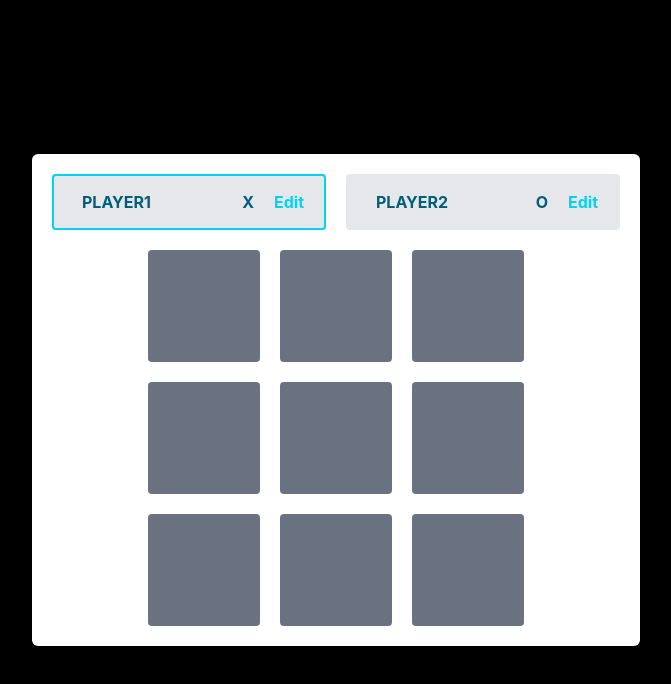
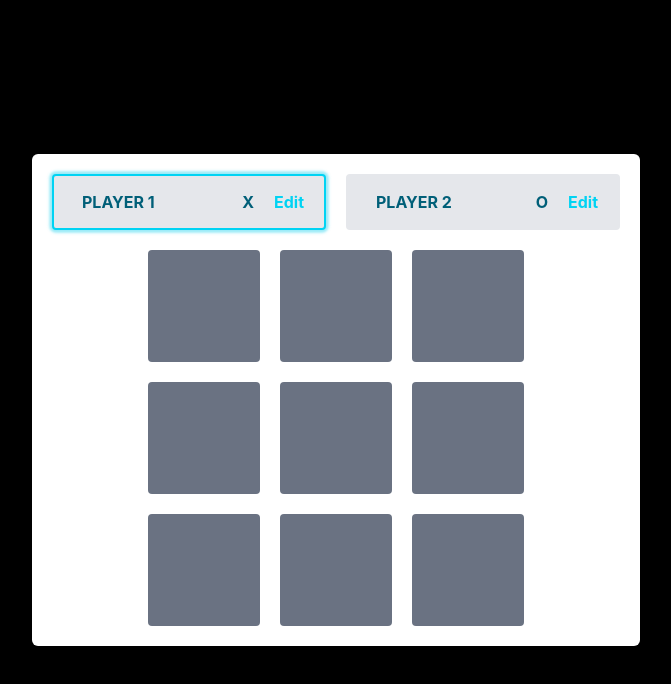
Before and after one commit to hadis2000/lets-play, a React (Vite) app: page / in a window 1280 px wide. Shown: the top 684 px of the page, without its empty margins (304-975 px from the left). Built offline with nearby package versions, Linux system fonts and the light colour scheme; a web font is replaced by a local one.

Commit message:
fixed types and show winner's name

```diff
--- a/src/pages/tic-tac-toe/game-board/index.tsx
+++ b/src/pages/tic-tac-toe/game-board/index.tsx
@@ -1,10 +1,10 @@
 import { CustomToast } from "../../../component";
-import type { playerType } from "../model";
+import type { symbolType } from "../model";
 
 type GameBoardType = {
   onSelectSquare: (rowIndex: number, colIndex: number) => void;
-  activePlayer: playerType;
-  board: (null | playerType)[][];
+  activePlayer: symbolType;
+  board: (null | symbolType)[][];
 };
 
 const GameBoard = ({ onSelectSquare, board, activePlayer }: GameBoardType) => {
--- a/src/pages/tic-tac-toe/game-over/index.tsx
+++ b/src/pages/tic-tac-toe/game-over/index.tsx
@@ -1,11 +1,9 @@
-import type { playerType } from "../model";
-
 type GameOverType = {
-  winner?: playerType;
+  winnerName?: string;
   onReset: () => void;
 };
 
-const GameOver = ({ winner, onReset }: GameOverType) => {
+const GameOver = ({ winnerName, onReset }: GameOverType) => {
   return (
     <div
       className="absolute top-[50%] left-[50%] -translate-[50%] w-full h-full bg-white/85
@@ -13,8 +11,10 @@ const GameOver = ({ winner, onReset }: GameOverType) => {
     "
     >
       <h2 className="text-7xl font-semibold text-cyan-400 ">Game Over!</h2>
-      {winner ? (
-        <p className="text-4xl text-cyan-800 font-bold">{winner} won!</p>
+      {winnerName ? (
+        <p className="text-4xl text-cyan-800 font-bold">
+          <span className="uppercase">{winnerName}</span> won!
+        </p>
       ) : (
         <p className="text-4xl text-cyan-800 font-bold">It's a draw!</p>
       )}
--- a/src/pages/tic-tac-toe/hook.ts
+++ b/src/pages/tic-tac-toe/hook.ts
@@ -1,9 +1,9 @@
 import { useState } from "react";
-import type { gameTurnType, playerType } from "./model";
+import type { gameTurnType, symbolType } from "./model";
 import { initialGameBoard, WINNING_COMBINATION } from "./utils";
 
 export const deriveActivePlayer = (gameTurns: gameTurnType[]) => {
-  let currentPlayer: playerType = "X";
+  let currentPlayer: symbolType = "X";
   if (gameTurns.length > 0 && gameTurns[0].player === "X") {
     currentPlayer = "O";
   }
@@ -16,7 +16,7 @@ export const useTicTacToe = () => {
 
   const activePlayer = deriveActivePlayer(gameTurns);
 
-  const gameBoard: (null | playerType)[][] = [
+  const gameBoard: (null | symbolType)[][] = [
     ...initialGameBoard.map((arr) => [...arr]),
   ];
 
--- a/src/pages/tic-tac-toe/index.tsx
+++ b/src/pages/tic-tac-toe/index.tsx
@@ -3,8 +3,15 @@ import GameBoard from "./game-board";
 import Players from "./players";
 import { useTicTacToe } from "./hook";
 import GameOver from "./game-over";
+import { useState } from "react";
+import type { PlayersType, symbolType } from "./model";
 
 const TicTacToe = () => {
+  const [players, setPlayers] = useState<PlayersType>({
+    X: "player 1",
+    O: "player 2",
+  });
+
   const {
     activePlayer,
     onSelectSquare,
@@ -13,6 +20,13 @@ const TicTacToe = () => {
     hasDraw,
     handleRestart,
   } = useTicTacToe();
+
+  const handlePlayerNameChange = (symbol: symbolType, newName: string) => {
+    setPlayers((prv) => {
+      return { ...prv, [symbol]: newName };
+    });
+  };
+
   return (
     <PageLayout>
       <Introduction>Tic Tac Toe</Introduction>
@@ -20,9 +34,16 @@ const TicTacToe = () => {
         style={{ width: "38rem" }}
         className=" p-5 mx-auto bg-white relative animate-then-show rounded-md max-h-[94vh] overflow-y-auto flex flex-col gap-5 "
       >
-        <Players activePlayer={activePlayer} />
+        <Players
+          activePlayer={activePlayer}
+          onChangeName={handlePlayerNameChange}
+          players={players}
+        />
         {(winner || hasDraw) && (
-          <GameOver winner={winner} onReset={handleRestart} />
+          <GameOver
+            winnerName={players[winner ?? "X"]}
+            onReset={handleRestart}
+          />
         )}
         <GameBoard
           onSelectSquare={onSelectSquare}
--- a/src/pages/tic-tac-toe/model.ts
+++ b/src/pages/tic-tac-toe/model.ts
@@ -1,6 +1,11 @@
-export type playerType = "X" | "O";
+export type symbolType = "X" | "O";
 
 export type gameTurnType = {
   square: { row: number; col: number };
-  player: playerType;
+  player: symbolType;
 };
+
+export type PlayersType = {
+  X: string;
+  O: string;
+};
--- a/src/pages/tic-tac-toe/players/index.tsx
+++ b/src/pages/tic-tac-toe/players/index.tsx
@@ -1,23 +1,23 @@
-import type { playerType } from "../model";
+import type { PlayersType, symbolType } from "../model";
 import Player from "./player";
 
 type playersType = {
-  activePlayer: playerType;
+  activePlayer: symbolType;
+  onChangeName: (symbol: symbolType, newName: string) => void;
+  players: PlayersType;
 };
 
-const Players = ({ activePlayer }: playersType) => {
+const Players = ({ activePlayer, onChangeName, players }: playersType) => {
   return (
     <ol className="flex flex-col sm:flex-row justify-around gap-5">
-      <Player
-        isActive={activePlayer === "X"}
-        initialName="player1"
-        symbol="X"
-      />
-      <Player
-        isActive={activePlayer === "O"}
-        initialName="player2"
-        symbol="O"
-      />
+      {Object.entries(players).map(([key, value]) => (
+        <Player
+          onChangeName={onChangeName}
+          isActive={activePlayer === key}
+          initialName={value}
+          symbol={key as symbolType}
+        />
+      ))}
     </ol>
   );
 };
--- a/src/pages/tic-tac-toe/players/player/index.tsx
+++ b/src/pages/tic-tac-toe/players/player/index.tsx
@@ -1,17 +1,26 @@
 import { useState, type ChangeEvent } from "react";
+import type { symbolType } from "../../model";
 
 type PlayerType = {
-  initialName?: string;
-  symbol?: string;
+  initialName: string;
+  symbol?: symbolType;
   isActive: boolean;
+  onChangeName: (symbol: symbolType, newName: string) => void;
 };
 
-const Player = ({ initialName, symbol, isActive }: PlayerType) => {
+const Player = ({
+  initialName,
+  symbol,
+  isActive,
+  onChangeName,
+}: PlayerType) => {
   const [playerName, setPlayerName] = useState(initialName);
   const [isEditing, setIsEditing] = useState(false);
 
   const onEdit = () => {
     setIsEditing((c) => !c);
+
+    if (isEditing) onChangeName(symbol ?? "X", playerName ?? initialName);
   };
 
   const onChange = (e: ChangeEvent<HTMLInputElement>) => {
```
